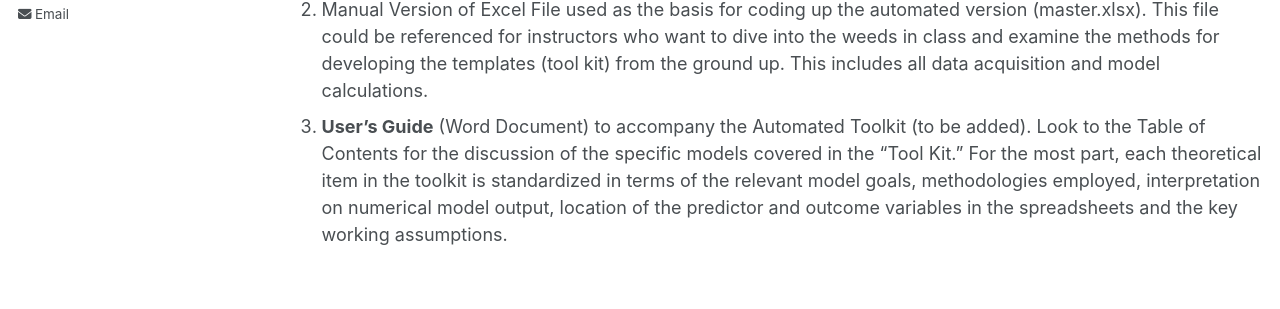
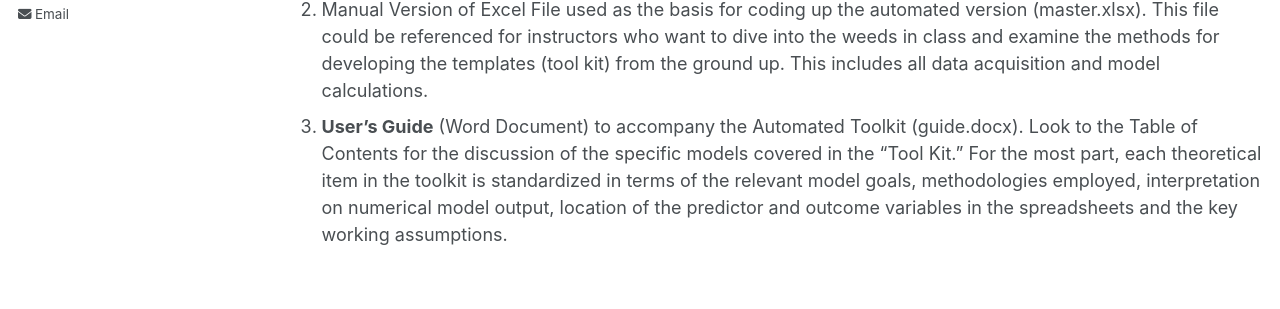
Before and after one commit to marc-rubin/marc-rubin.github.io, a Jekyll site: the page built from _pages/models.html, in a window 1280 px wide and 989 px high. Shown: the part 347-656 px from the top of the window. Built offline with Jekyll 4.4.1, drawn with Linux system fonts in a browser that asks for light colours.

Commit message:
Update models.html

```diff
--- a/_pages/models.html
+++ b/_pages/models.html
@@ -11,6 +11,6 @@ author_profile: true
 <ol>
   <li>Automated Prototype <b>Excel</b> Model File (toolkit.xlsx). Look to the first tab <i>Table of Contents</i> In the Master Excel file for the nine templates (S.I thru S.IX) that cover the major analytical insights produced by applying the “Tool Kit.”</li>
   <li>Manual Version of Excel File used as the basis for coding up the automated version (master.xlsx). This file could be referenced for instructors who want to dive into the weeds in class and examine the methods for developing the templates (tool kit) from the ground up. This includes all data acquisition and model calculations.</li>
-  <li><b>User’s Guide</b> (Word Document) to accompany the Automated Toolkit (to be added). Look to the Table of Contents for the discussion of the specific models covered in the “Tool Kit.” For the most part, each theoretical item in the toolkit is standardized in terms of the relevant model goals, methodologies employed, interpretation on numerical model output, location of the predictor and outcome variables in the spreadsheets and the key working assumptions.</li>
+  <li><b>User’s Guide</b> (Word Document) to accompany the Automated Toolkit (guide.docx). Look to the Table of Contents for the discussion of the specific models covered in the “Tool Kit.” For the most part, each theoretical item in the toolkit is standardized in terms of the relevant model goals, methodologies employed, interpretation on numerical model output, location of the predictor and outcome variables in the spreadsheets and the key working assumptions.</li>
 </ol>
 </p>
```
